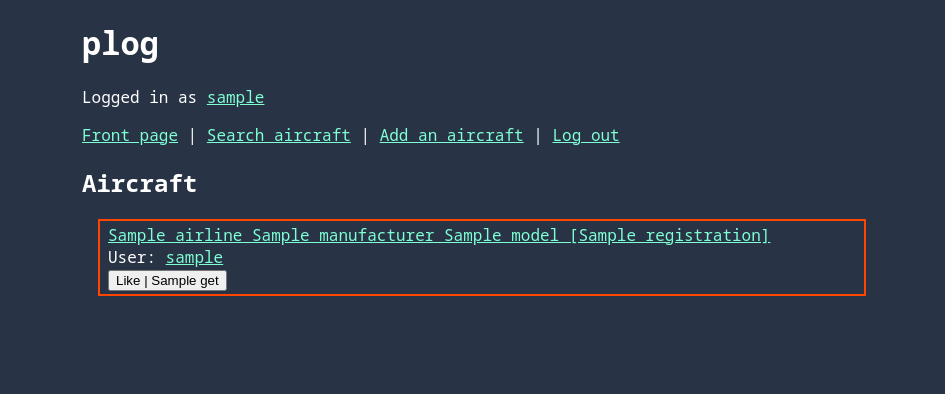
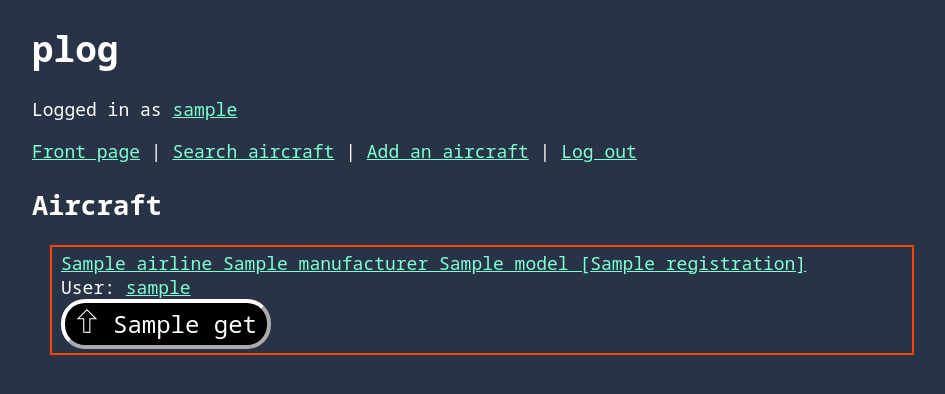
Before and after one commit to tontsa28/plog, a Flask app: template templates/index.html in a window 1280 px wide. Shown: the top 394 px of the page, without its empty margins (158-1103 px from the left). Run offline with Flask 3, Linux system fonts and the light colour scheme; the visitor is signed in with stand-in values (Sample User, id 1); the template is opened without the code that fills it: most values are stand-ins (such as "Sample title", 1, 10 or a date in 2020); parts of the project's set-up code (start-up, migrations or seed data) failed here and were passed over; some web fonts are replaced.

Commit message:
feat: custom like icons

```diff
--- a/app.py
+++ b/app.py
@@ -46,8 +46,9 @@ def check_csrf() -> None:
 @app.route("/")
 def index() -> str:
     all_items = items.get_items()
-    all_likes = items.get_all_likes()
-    return render_template("index.html", items=all_items, likes=all_likes)
+    all_likes = items.get_likes_all()
+    all_liked = items.has_liked_all(session["user_id"])
+    return render_template("index.html", items=all_items, likes=all_likes, liked=all_liked)
 
 @app.route("/login", methods=["GET", "POST"])
 def login() -> Response | str:
@@ -131,8 +132,8 @@ def new_item() -> Response | str:
 
         return redirect("/")
     else:
-        manufacturers = items.get_all_manufacturers()
-        categories = items.get_all_categories()
+        manufacturers = items.get_manufacturers_all()
+        categories = items.get_categories_all()
         return render_template("new_item.html", manufacturers=manufacturers, categories=categories)
 
 @app.route("/item/<int:item_id>")
@@ -141,8 +142,9 @@ def show_item(item_id: int) -> str:
     if not item:
         abort(404)
     likes = items.get_likes(item_id)
+    liked = items.has_liked(item_id, session["user_id"])
 
-    return render_template("show_item.html", item=item, likes=likes)
+    return render_template("show_item.html", item=item, likes=likes, liked=liked)
 
 @app.route("/item/<int:item_id>/remove", methods=["GET", "POST"])
 def remove_item(item_id: int) -> Response | str:
@@ -212,8 +214,8 @@ def edit_item(item_id: int) -> Response | str:
         if item["user_id"] != session["user_id"]:
             abort(403)
 
-        manufacturers = items.get_all_manufacturers()
-        categories = items.get_all_categories()
+        manufacturers = items.get_manufacturers_all()
+        categories = items.get_categories_all()
 
         return render_template("edit_item.html", item=item, manufacturers=manufacturers, categories=categories)
 
--- a/static/main.css
+++ b/static/main.css
@@ -2,6 +2,7 @@ body {
     margin: auto;
     max-width: 50em;
     font-family: 'Noto Sans Mono', monospace;
+    font-size: large;
     background-color: #283345;
     color: white;
 }
@@ -29,3 +30,14 @@ a {
     src: url('fonts/NotoSansMono.ttf') format('truetype');
     font-weight: 100 900;
 }
+
+.like-button {
+    background-color: black;
+    color: white;
+    border-color: white;
+    border-radius: 1em;
+    border-width: 0.2em;
+    padding: 0.2em 0.4em;
+    font-family: 'Noto Sans Mono', monospace;
+    font-size: 24px;
+}
--- a/templates/index.html
+++ b/templates/index.html
@@ -13,7 +13,17 @@
     <form action="/item/{{ item.id }}/like" method="post">
         <input type="hidden" name="csrf_token" value="{{ session.csrf_token }}" />
         <input type="hidden" name="source" value="index">
-        <input type="submit" name="like" value="Like | {{ likes.get(item.id, 0) }}">
+        {% if liked.get(item.id, False) %}
+        <button type="submit" name="like" class="like-button">
+            <img src="/static/lift_orange.svg" alt="lift_orange" width="24" height="24">
+            {{ likes.get(item.id, 0) }}
+        </button>
+        {% else %}
+        <button type="submit" name="like" class="like-button">
+            <img src="/static/lift_black.svg" alt="lift_orange" width="24" height="24">
+            {{ likes.get(item.id, 0) }}
+        </button>
+        {% endif %}
     </form>
     {% endif %}
 </div>
```
Also changed, not shown: items.py (+12 -4 lines), templates/show_item.html (+11 -1 lines), static/lift_black.svg (added), static/lift_orange.svg (added), 2 other files.
